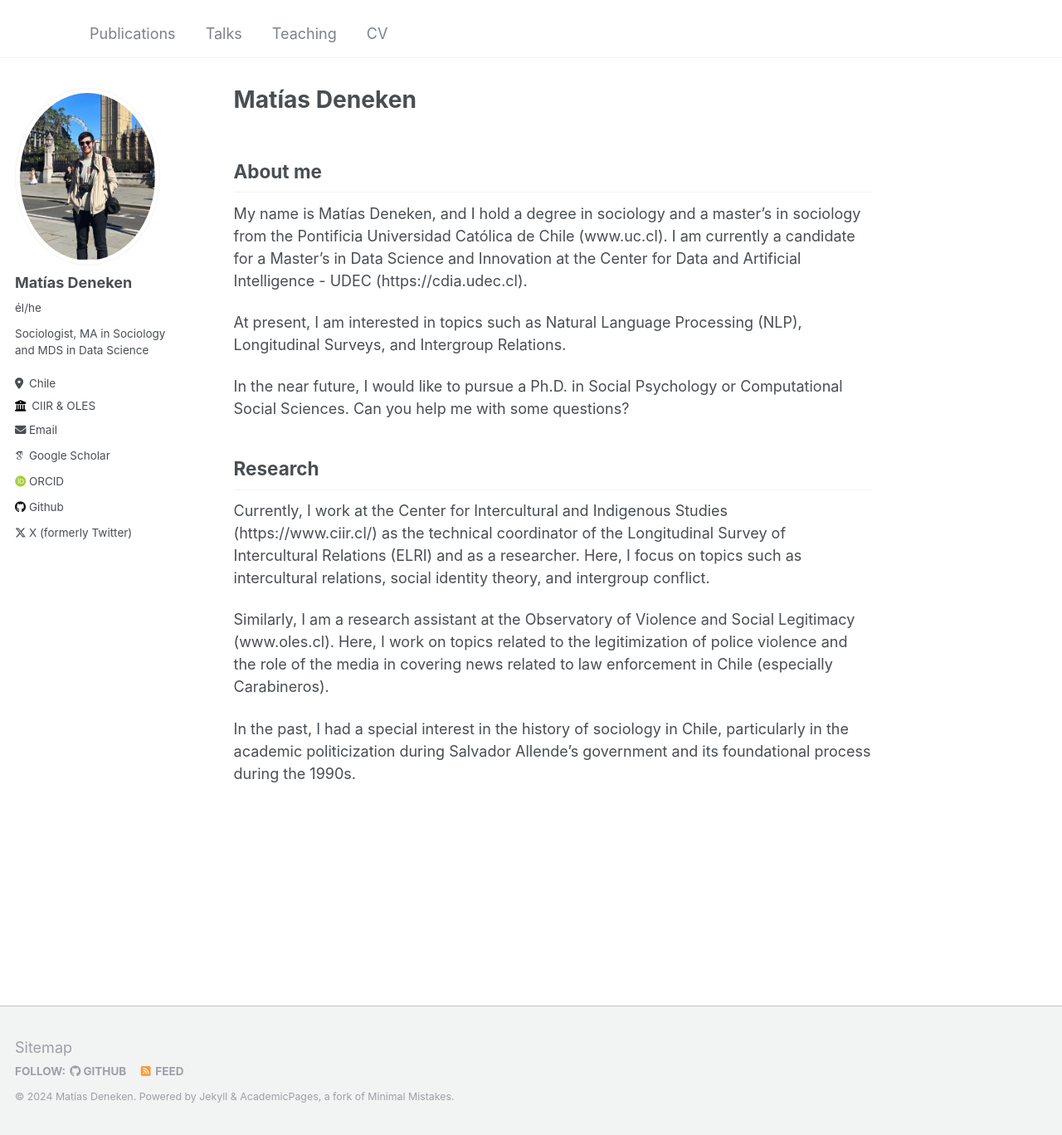
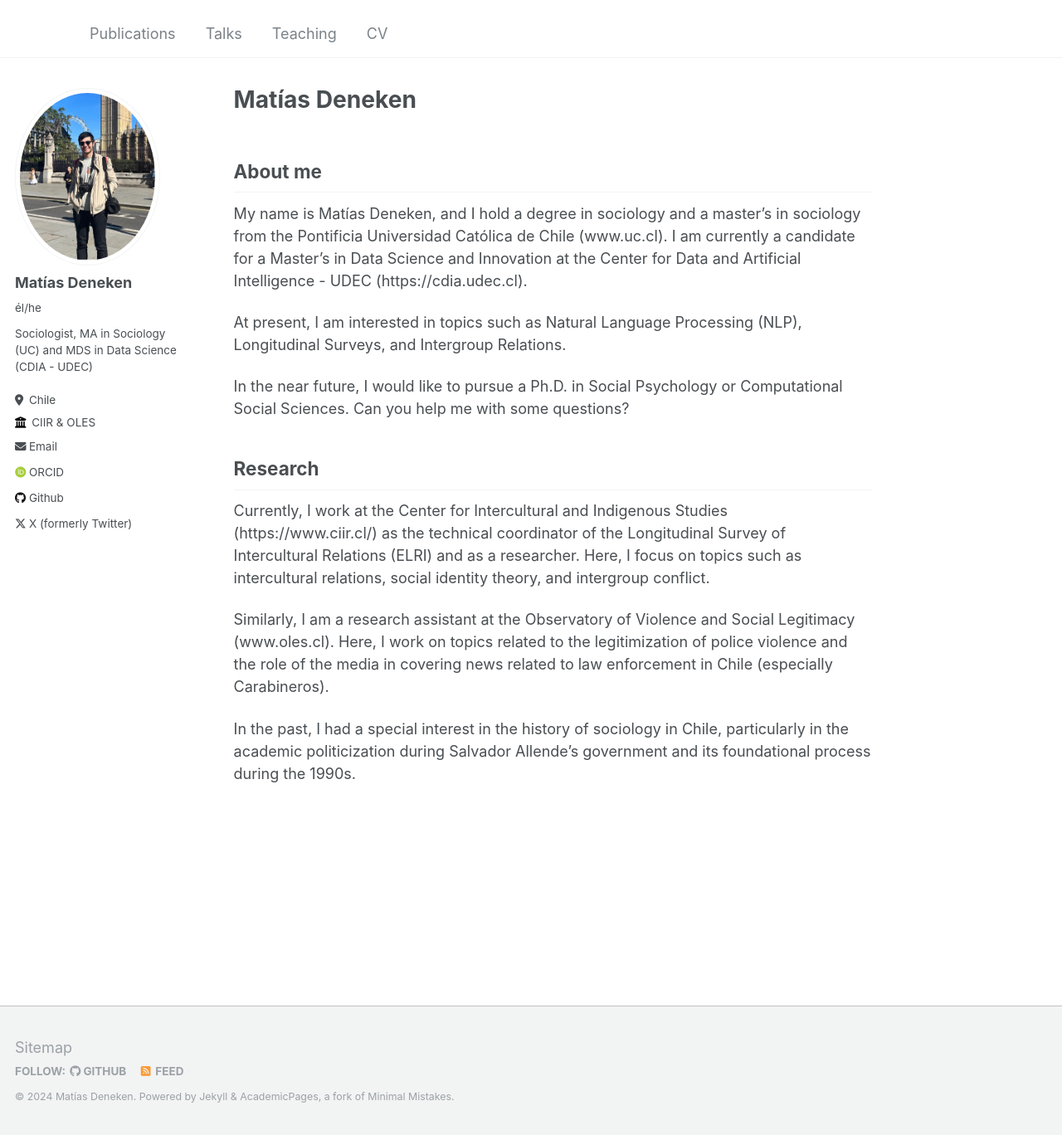
Before and after one commit to matdknu/matdknu.github.io, a Jekyll site: the page built from _pages/about.md, in a window 1280 px wide and 1368 px high. Shown: the whole window at 83% size. Built offline with Jekyll 4.4.1, drawn with Linux system fonts in a browser that asks for light colours; some web fonts are replaced.

Commit message:
Update _config.yml

```diff
--- a/_config.yml
+++ b/_config.yml
@@ -24,7 +24,7 @@ author:
   avatar           : "profile.jpg"
   name             : "Matías Deneken"
   pronouns         :  "él/he"
-  bio              : "Sociologist, MA in Sociology and MDS in Data Science"
+  bio              : "Sociologist, MA in Sociology (UC) and MDS in Data Science (CDIA -  UDEC)"
   location         : "Chile"
   employer         : "CIIR & OLES "
   uri              : # URL
@@ -32,7 +32,7 @@ author:
 
   # Academic websites
   arxiv            : # URL - Update with the correct link to your profile
-  googlescholar    : "https://scholar.google.com/citations?user=PS_CX0AAAAAJ"
+  #googlescholar    : "https://scholar.google.com/citations?user=PS_CX0AAAAAJ"
   impactstory      : # URL
   orcid            : "http://orcid.org/yourorcidurl"
   semantic         : # URL
```
